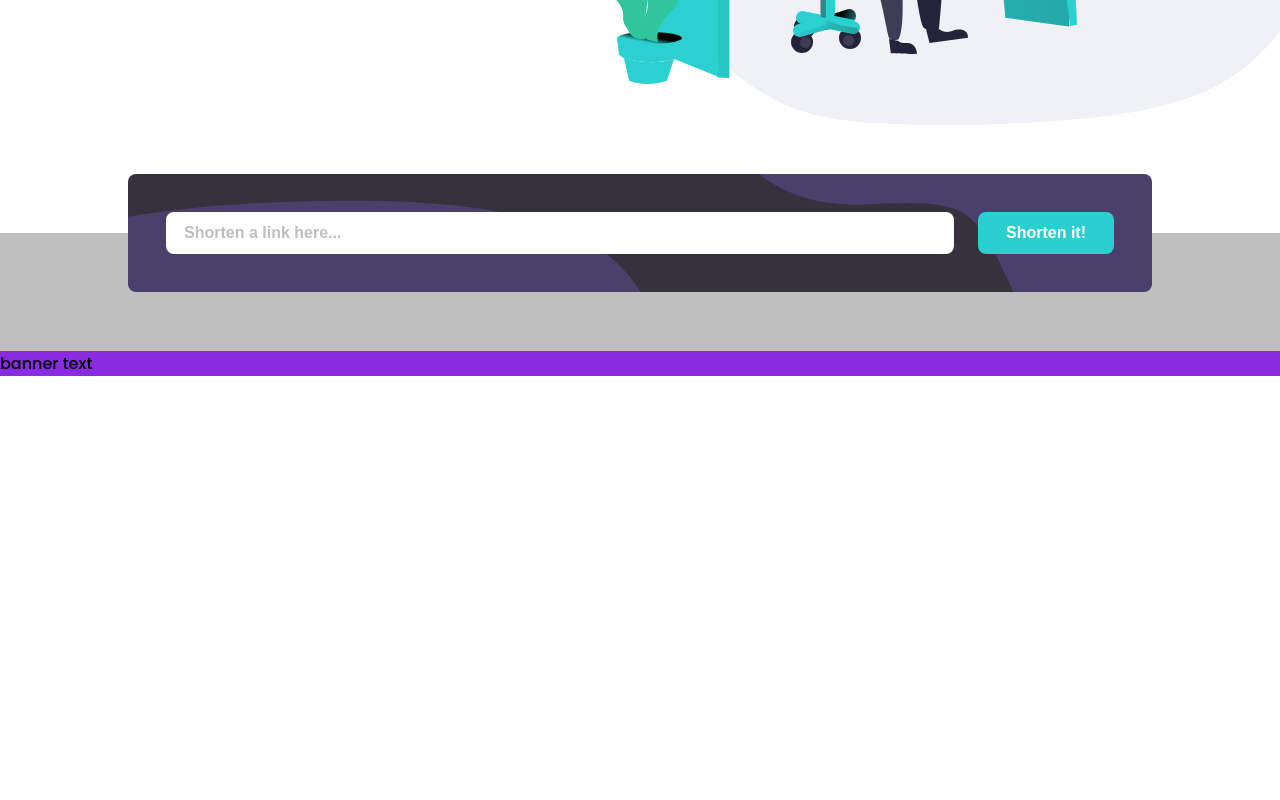
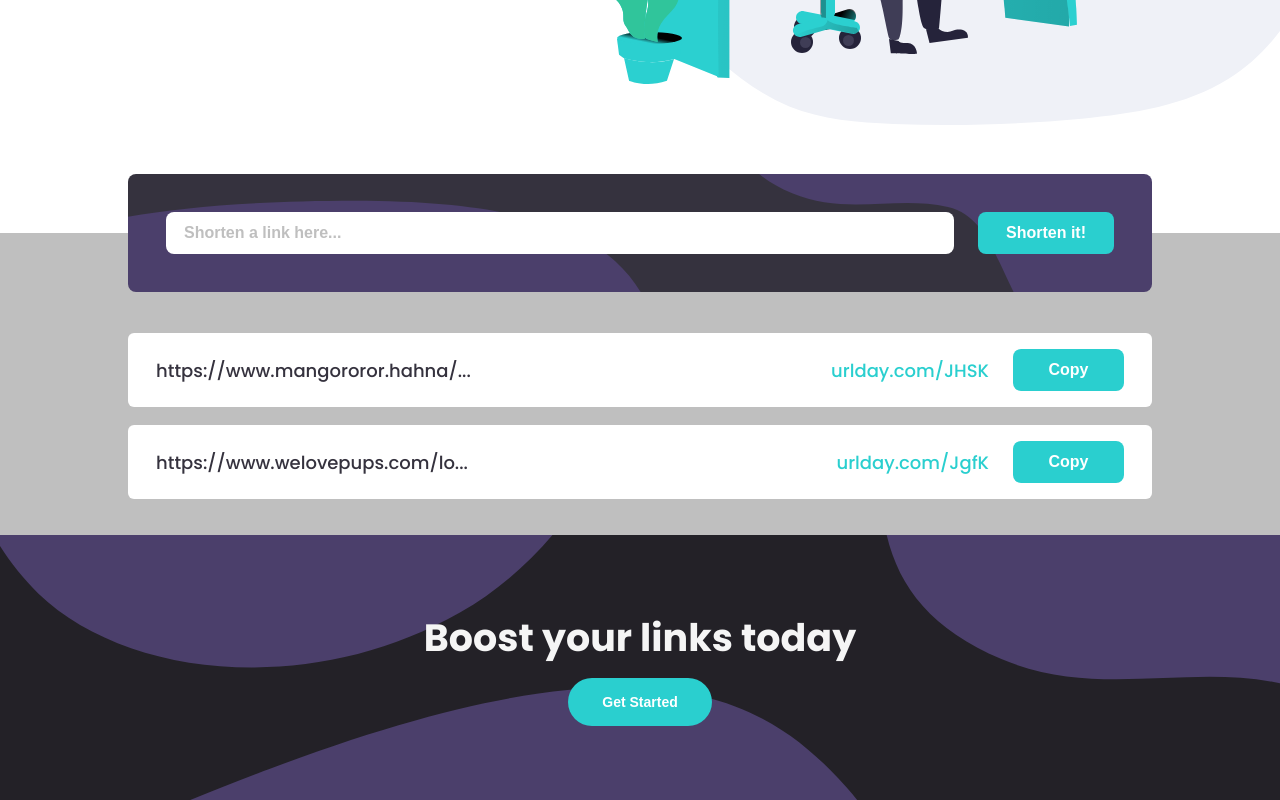
Before and after one commit to osaimola/url-shortener, a React (Create React App) app: page / in a window 1280 px wide. Shown: the part 501-1301 px from the top of the page. Before the commit the page ends 877 px from the top, so only its background shows below. Built offline with nearby package versions, Linux system fonts and the light colour scheme.

Commit message:
add banner

```diff
--- a/src/components/banner/banner.css
+++ b/src/components/banner/banner.css
@@ -1,3 +1,40 @@
 .banner {
-  background-color: blueviolet;
+  background-color: #232127;
+  background-image: url(../../images//bg-boost-mobile.svg);
+  background-size: cover;
+  background-repeat: no-repeat;
+  text-align: center;
+  padding: 74px 0;
 }
+
+.banner h2 {
+  margin-top: 0px;
+  color: whitesmoke;
+  font-size: 28px;
+  margin-bottom: 14px;
+}
+
+.banner button {
+  color: white;
+  background-color: #2acfcf;
+  font-weight: 700;
+  border-radius: 30px;
+  font-size: 14px;
+  padding: 16px 34px;
+  border: none;
+}
+
+.banner button:hover {
+  background-color: #9cdada;
+}
+
+@media only screen and (min-width: 650px) {
+  .banner {
+    background-image: url(../../images/bg-boost-desktop.svg);
+  }
+
+  .banner h2 {
+    font-size: 38px;
+    margin-bottom: 12px;
+  }
+}
--- a/src/components/banner/banner.jsx
+++ b/src/components/banner/banner.jsx
@@ -4,7 +4,16 @@ import "./banner.css";
 function Banner() {
   return (
     <React.Fragment>
-      <div className="banner">banner text</div>
+      <div className="banner">
+        <h2>Boost your links today</h2>
+        <button
+          onClick={() => {
+            window.location.href = "#shorten-links";
+          }}
+        >
+          Get Started
+        </button>
+      </div>
     </React.Fragment>
   );
 }
--- a/src/components/intro/intro.css
+++ b/src/components/intro/intro.css
@@ -32,7 +32,7 @@
   font-weight: 700;
   border-radius: 30px;
   font-size: 14px;
-  padding: 12px 28px;
+  padding: 16px 34px;
   border: none;
 }
 
--- a/src/components/shortener/shortener.jsx
+++ b/src/components/shortener/shortener.jsx
@@ -58,7 +58,16 @@ function formatUrl(inputText) {
 }
 
 function Shortener() {
-  const [urlResults, setUrlResults] = useState([]);
+  const [urlResults, setUrlResults] = useState([
+    {
+      longUrl: "https://www.mangororor.hahna/hdhdh.php",
+      shortUrl: "https://urlday.com/JHSK"
+    },
+    {
+      longUrl: "https://www.welovepups.com/locations/pups/adopt.php",
+      shortUrl: "https://urlday.com/JgfK"
+    }
+  ]);
   const [inputValue, setInputValue] = useState("");
 
   return (
```
